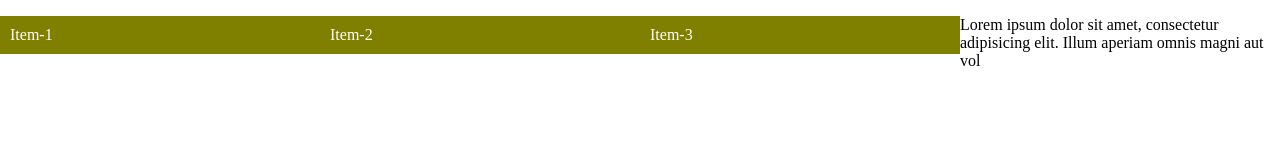
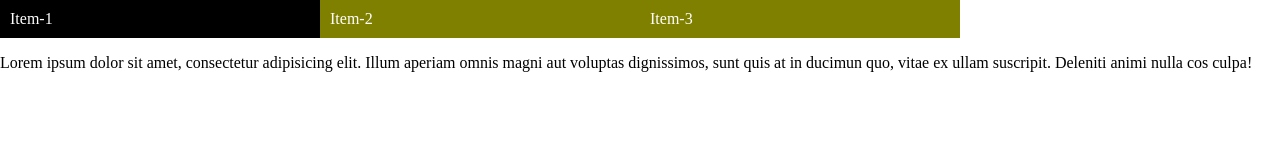
Before and after one commit to joysa17/actividad3, a plain HTML site: page Ejercicio 8/index.html in a window 1280 px wide. Drawn offline with Linux system fonts and the light colour scheme.

Commit message:
Se actualiza ejercicio 8

```diff
--- a/Ejercicio 8/index.html
+++ b/Ejercicio 8/index.html
@@ -2,7 +2,7 @@
 <html lang="en">
 <head>
 <meta charset="UTF-8">
-<title>Box model</title>
+<title>Ejercicio 8</title>
 <style type="text/css" media="screen">
 body,html {
 	margin: 0;
@@ -20,11 +20,16 @@ float: left;
 }
 ul.menu li a {
 	color: #FFF;
-text-decoration: none;display: block;
+	text-decoration: none;
+	display: block;
 	padding: 10px;
 }
 ul.menu li a:hover {
 	background: #000;
+}
+
+p{
+	float: left;
 }
 </style>
 </head>
@@ -36,7 +41,8 @@ background: #000;
 <li><a href="#">Item-3</a></li>
 </ul>
 </div>
-<div><p>Lorem ipsum dolor sit amet, consectetur adipisicing elit. Illum aperiam omnis magni aut vol
+<div>
+<p>Lorem ipsum dolor sit amet, consectetur adipisicing elit. Illum aperiam omnis magni aut voluptas dignissimos, sunt quis at in ducimun quo, vitae ex ullam suscripit. Deleniti animi nulla cos culpa!
 </p>
 </div>
 
```
Lines whose indentation alone changed are shown as unchanged.
